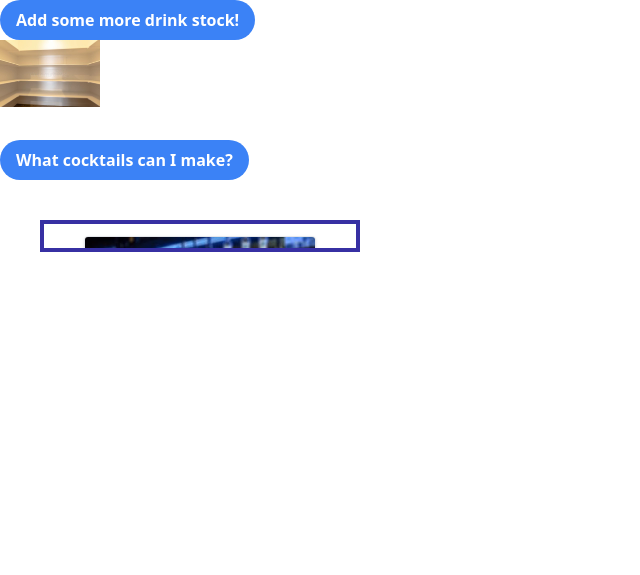
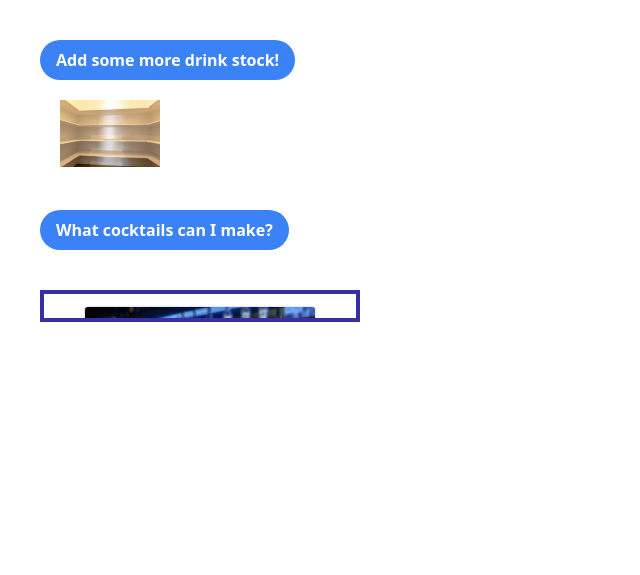
Before and after one commit to macoovacany/ejctAlcoholicApothecary, a website: page index.html in a window 1280 px wide. Shown: the whole page, without its empty margins (0-640 px from the left). Drawn offline with nearby package versions, Linux system fonts and the light colour scheme; no server answers.

Commit message:
adjusting margins

```diff
--- a/assets/css/app.css
+++ b/assets/css/app.css
@@ -27,6 +27,9 @@
 .owl-carousel .owl-stage {
     height: 100px;
     width: auto;
+    margin: 10px;
+    margin-top: 10px;
+    margin-bottom: 10px;
 }
 
 .ingredient-select {
--- a/assets/js/app.js
+++ b/assets/js/app.js
@@ -67,7 +67,7 @@ function loadIngredientCarousel() {
 
 
     if (localIngredients.length === 0) {
-        html = `<div class="owl-carousel flex items-center" id="ingredients-carousel">
+        html = `<div class="owl-carousel flex items-center mx-10" id="ingredients-carousel">
         <div class="ingredient-select" data-is-selected="null" data-ingredient="undefined" width="151px">
         <img src="./assets/images/empty-pantry.jpg" alt="No Ingredients Available" title="No Ingredients Available">
         </div>`;
--- a/index.html
+++ b/index.html
@@ -20,14 +20,14 @@
         <section id="available-drinks" class="flex space-x-4">
             <div class="stock-box">
                 <div class="flex justify-between">
-                    <button class="bg-blue-500 hover:bg-green-700 text-white font-bold py-2 px-4 rounded-full" id="addStockButton">
+                    <button class="bg-blue-500 hover:bg-green-700 text-white font-bold py-2 px-4 rounded-full mx-10 mt-10" id="addStockButton">
                         Add some more drink stock!
                     </button>
                 </div>
                 <div class="owl-carousel flex items-center z-5" id="ingredients-carousel">
                 </div>
                 <div class="flex justify-between">
-                    <button class="bg-blue-500 hover:bg-green-700 text-white font-bold py-2 px-4 rounded-full" id="suggestCocktailsButton">
+                    <button class="bg-blue-500 hover:bg-green-700 text-white font-bold py-2 px-4 rounded-full mx-10" id="suggestCocktailsButton">
                         What cocktails can I make?
                     </button>
                 </div>
```
